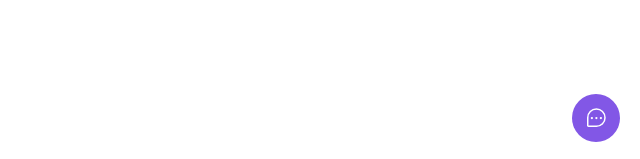
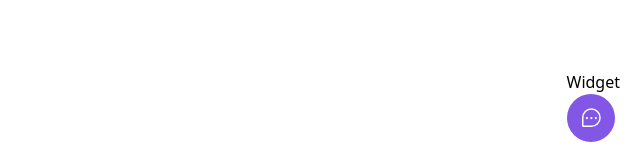
Before and after one commit to GabriPires/feedback-widget-web, a React (Vite) app: page / in a window 1280 px wide. Both pictures are taken after a click on the button "Feedback". Shown: the part 638-797 px from the top of the page, without its empty margins (640-1280 px from the left). Built offline with nearby package versions, Linux system fonts and the light colour scheme.

Commit message:
feat: state to control widget visibility satate

```diff
--- a/src/components/Widget.tsx
+++ b/src/components/Widget.tsx
@@ -1,9 +1,19 @@
 import { ChatTeardropDots } from 'phosphor-react';
+import { useState } from 'react';
 
 export const Widget = () => {
+  const [isWidgetOpen, setIsWidgetOpen] = useState(false);
+
+  const toggleWidgetVisibility = () => {
+    setIsWidgetOpen(!isWidgetOpen);
+  };
+
   return (
     <div className={'absolute bottom-5 right-5'}>
+      {isWidgetOpen && <h1>Widget</h1>}
+
       <button
+        onClick={toggleWidgetVisibility}
         className={
           'bg-brand-500 rounded-full px-3 h-12 text-white flex items-center group'
         }
```
